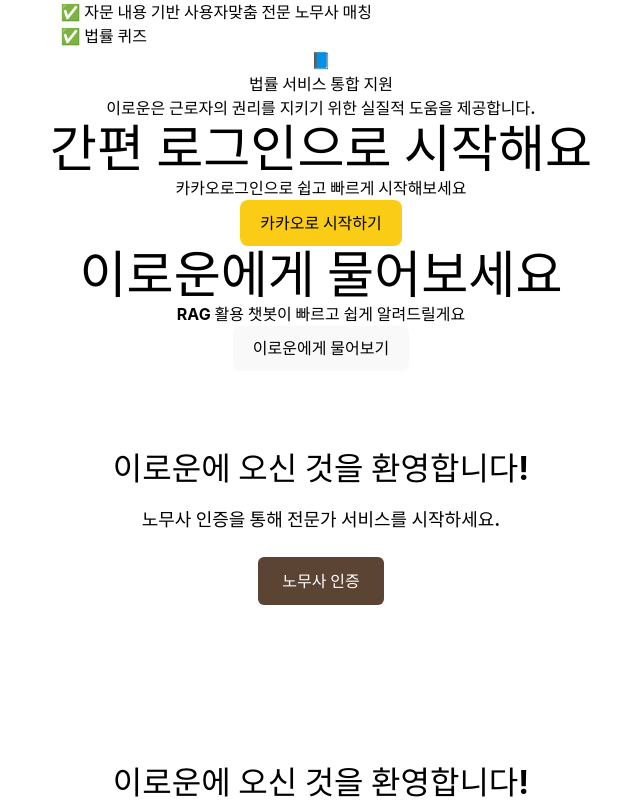
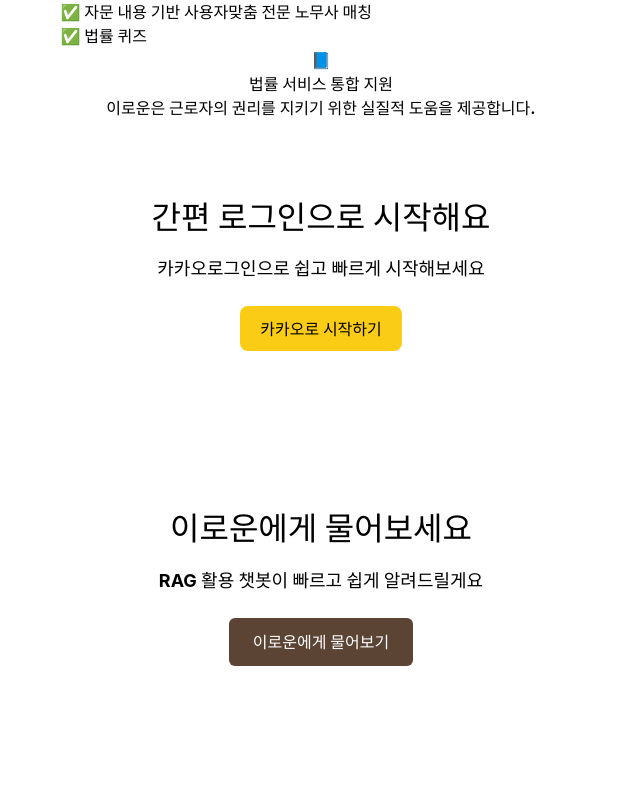
Before and after one commit to team-finale/LawBot-fe, a React (Vite) app: page / in a window 1280 px wide. Shown: the part 1040-1840 px from the top of the page, without its empty margins (319-959 px from the left). Built offline with nearby package versions, Linux system fonts and the light colour scheme; a web font is replaced by a local one.

Commit message:
Debug: 카카오 로그인 버트 수정

```diff
--- /dev/null
+++ b/src/components/Kakao.css
@@ -0,0 +1,16 @@
+.kakao-section {
+  text-align: center;
+  background-color: #ffffff;
+  padding: 80px 20px;
+}
+
+.kakao-title {
+  font-size: 32px;
+  font-weight: bold;
+  margin-bottom: 20px;
+}
+
+.kakao-subtitle {
+  font-size: 18px;
+  margin-bottom: 24px;
+}
--- a/src/components/Kakao.tsx
+++ b/src/components/Kakao.tsx
@@ -1,14 +1,15 @@
 
 import KakaoLoginButton from "./KakaoLoginButton";
+import "./Kakao.css"
 
 const Kakao = () => {
 
 
   return (
-    <section id="kako" className="text-center bg-[#f9fafb]py-20">
+    <section id="kako" className="kakao-section">
 
-      <h1 className="text-4xl font-bold mb-4">간편 로그인으로 시작해요</h1>
-      <p className="text-lg mb-6">카카오로그인으로 쉽고 빠르게 시작해보세요 </p>
+      <h1 className="kakao-title">간편 로그인으로 시작해요</h1>
+      <p className="kakao-subtitle">카카오로그인으로 쉽고 빠르게 시작해보세요 </p>
        <KakaoLoginButton/>
     </section>
 
--- /dev/null
+++ b/src/components/gradio.css
@@ -0,0 +1,33 @@
+.gradio-section {
+  text-align: center;
+  background-color: #ffffff;
+  padding: 80px 20px;
+}
+
+.gradio-title {
+  font-size: 32px;
+  font-weight: bold;
+  margin-bottom: 20px;
+}
+
+.gradio-subtitle {
+  font-size: 18px;
+  margin-bottom: 24px;
+}
+
+.gradio-button {
+  padding: 12px 24px;
+  background-color: #5c4435; /* 갈색 */
+  color: white;
+  font-size: 16px;
+  font-weight: bold;
+  border: none;
+  border-radius: 6px;
+  cursor: pointer;
+  transition: background-color 0.3s ease, transform 0.2s ease;
+}
+
+.gradio-button:hover {
+  background-color: #3e2e25;
+  transform: scale(1.03); /* 약간 커지는 효과 */ /* 어두운 갈색 */
+}
--- a/src/components/gradio.tsx
+++ b/src/components/gradio.tsx
@@ -1,16 +1,13 @@
 import { useNavigate } from "react-router-dom";
-
+import "./gradio.css"
 const Gradio = () => {
   const navigate = useNavigate();
 
   return (
-    <section id="lawyers" className="text-center bg-[#f9fafb]py-20">
-      <h1 className="text-4xl font-bold mb-4">이로운에게 물어보세요</h1>
-      <p className="text-lg mb-6">RAG 활용 챗봇이 빠르고 쉽게 알려드릴게요</p>
-       <button onClick={() => navigate("/gradio")}
-        className="px-6 py-3 bg-blue-600 text-white rounded hover:bg-blue-700">
-        이로운에게 물어보기
-      </button>
+    <section id="gradio" className="gradio-section">
+      <h1 className="gradio-title">이로운에게 물어보세요</h1>
+      <p className="gradio-subtitle">RAG 활용 챗봇이 빠르고 쉽게 알려드릴게요</p>
+       <button onClick={() => navigate("/gradio")} className="gradio-button"> 이로운에게 물어보기</button>
     </section>
 
   );
--- a/src/index.css
+++ b/src/index.css
@@ -177,7 +177,7 @@ a {
   height: 100%;
   z-index: 0;
   pointer-events: none;
-  opacity: 0.9;
+  opacity: 0.4;
 }
 
 .worker {
--- a/src/pages/CommunityBoard.tsx
+++ b/src/pages/CommunityBoard.tsx
@@ -20,4 +20,5 @@ const CommunityBoard = () => {
 );
 };
 
+
 export default CommunityBoard;
```
